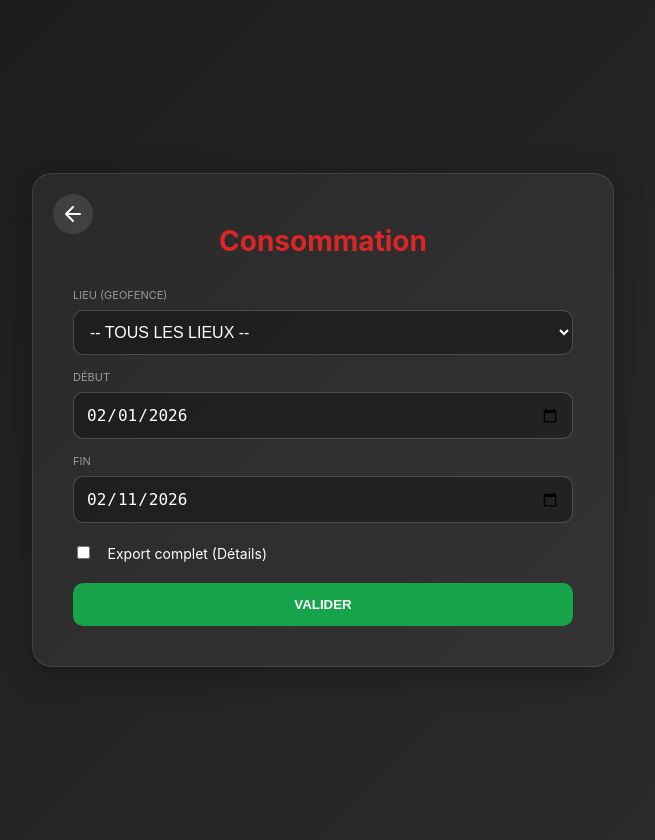
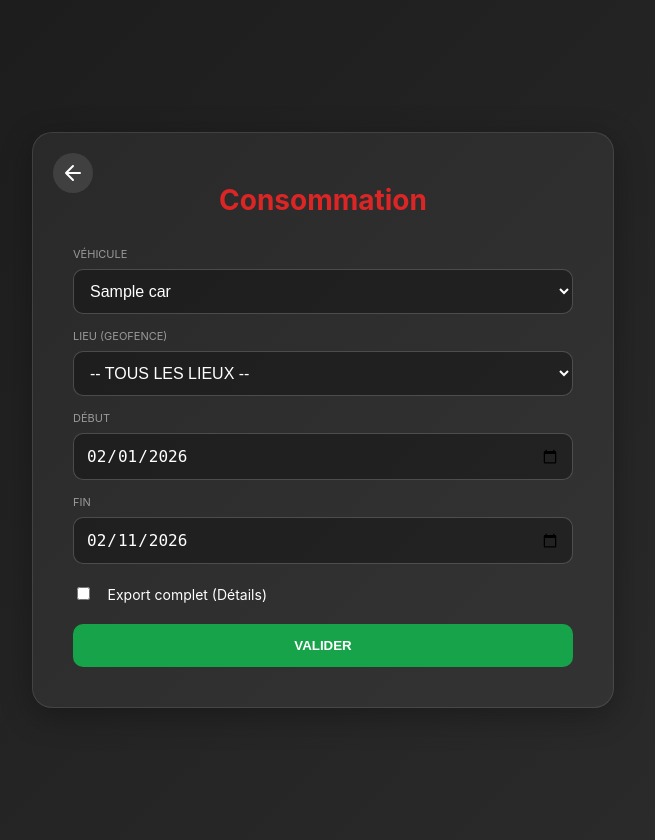
Before and after one commit to infrarik/teslamatemail, a PHP site: page /teslacalcul.php in a window 1280 px wide. Shown: the whole page, without its empty margins (317-972 px from the left). Run offline with PHP 8.4, Linux system fonts and the light colour scheme; tables that the repository leaves empty or names only in its code hold one stand-in row (values such as "Sample post"); some libraries are stand-ins or nearby versions.

Commit message:
Update teslacalcul.php

```diff
--- a/www/teslacalcul.php
+++ b/www/teslacalcul.php
@@ -31,7 +31,10 @@ try {
     die("Erreur de connexion : " . $e->getMessage());
 }
 
-// --- 4. RÉCUPÉRATION GEOFENCES ---
+// --- 4. RÉCUPÉRATION DES VÉHICULES ET GEOFENCES ---
+$stmt_cars = $pdo->query("SELECT id, COALESCE(name, model) as display_name FROM cars ORDER BY id ASC");
+$cars = $stmt_cars->fetchAll(PDO::FETCH_ASSOC);
+
 $stmt_geo = $pdo->query("SELECT id, name FROM geofences ORDER BY name ASC");
 $geofences = $stmt_geo->fetchAll(PDO::FETCH_ASSOC);
 
@@ -40,22 +43,32 @@ $resultats = ['nb' => 0, 'total_kwh' => 0, 'total_km' => 0];
 $historique_fusionne = [];
 $date_debut = $_POST['date_debut'] ?? date('Y-m-01');
 $date_fin = $_POST['date_fin'] ?? date('Y-m-d');
+$selected_car = $_POST['car_id'] ?? ($cars[0]['id'] ?? 1);
 $selected_geo = $_POST['geofence'] ?? 'TOUS';
 $export_complet = isset($_POST['export_complet']) ? 1 : 0;
-$cols = $_POST['cols'] ?? ['date', 'kwh', 'duree', 'km', 'ville', 'gps']; // Colonnes par défaut
+$cols = $_POST['cols'] ?? ['date', 'kwh', 'duree', 'km', 'ville', 'gps'];
 $status_message = ""; $status_type = "";
+
+// Trouver le nom du véhicule sélectionné pour les titres
+$car_name_display = "Véhicule inconnu";
+foreach ($cars as $car) {
+    if ($car['id'] == $selected_car) {
+        $car_name_display = $car['display_name'];
+        break;
+    }
+}
 
 if (isset($_POST['calculer']) || isset($_POST['envoyer_email']) || isset($_POST['telecharger_pdf']) || isset($_POST['telecharger_csv'])) {
 
     try {
-        $params = ['debut' => $date_debut, 'fin' => $date_fin];
-        $where_charge = " WHERE cp.start_date >= :debut AND cp.start_date < (:fin::date + interval '1 day') AND cp.charge_energy_added > 0";
+        $params = ['debut' => $date_debut, 'fin' => $date_fin, 'car_id' => $selected_car];
+
+        $where_charge = " WHERE cp.car_id = :car_id AND cp.start_date >= :debut AND cp.start_date < (:fin::date + interval '1 day') AND cp.charge_energy_added > 0";
         if ($selected_geo !== 'TOUS') {
             $where_charge .= " AND cp.geofence_id = :geo_id";
             $params['geo_id'] = $selected_geo;
         }
 
-        // 1. Charges par jour + Ville
         $sql_rec = "SELECT cp.start_date::date as date_f, SUM(cp.charge_energy_added) as kwh, SUM(EXTRACT(EPOCH FROM (cp.end_date - cp.start_date))/60) as duree, MAX(p.latitude) as lat, MAX(p.longitude) as lon, MAX(a.city) as ville
                     FROM charging_processes cp
                     LEFT JOIN addresses a ON a.id = cp.address_id
@@ -65,15 +78,13 @@ if (isset($_POST['calculer']) || isset($_POST['envoyer_email']) || isset($_POST[
         $stmt_rec->execute($params);
         $charges_par_jour = $stmt_rec->fetchAll(PDO::FETCH_ASSOC);
 
-        // 2. Trajets par jour
         $sql_tra = "SELECT start_date::date as date_f, SUM(distance) as km, SUM(EXTRACT(EPOCH FROM (end_date - start_date))/60) as duree
-                    FROM drives WHERE start_date >= :debut AND start_date < (:fin::date + interval '1 day') AND distance > 0.1
+                    FROM drives WHERE car_id = :car_id AND start_date >= :debut AND start_date < (:fin::date + interval '1 day') AND distance > 0.1
                     GROUP BY start_date::date";
         $stmt_tra = $pdo->prepare($sql_tra);
-        $stmt_tra->execute(['debut' => $date_debut, 'fin' => $date_fin]);
+        $stmt_tra->execute(['car_id' => $selected_car, 'debut' => $date_debut, 'fin' => $date_fin]);
         $trajets_par_jour = $stmt_tra->fetchAll(PDO::FETCH_ASSOC);
 
-        // 3. Fusion et totaux
         $temp_hist = [];
         $total_kwh_accumule = 0; $total_km_accumule = 0; $compteur_jours_charge = 0;
 
@@ -101,8 +112,10 @@ if (isset($_POST['calculer']) || isset($_POST['envoyer_email']) || isset($_POST[
 
     // --- ENVOI EMAIL ---
     if (isset($_POST['envoyer_email']) && !empty($config['NOTIFICATION_EMAIL'])) {
-        $to = $config['NOTIFICATION_EMAIL']; $subject = "Rapport TeslaMate - $date_debut au $date_fin";
-        $body = "Distance : ".$resultats['total_km']." km | Energie : ".$resultats['total_kwh']." kWh | Charges : ".$resultats['nb']."\n\nDétail :\n";
+        $to = $config['NOTIFICATION_EMAIL'];
+        $subject = "Rapport TeslaMate - $car_name_display - $date_debut au $date_fin";
+        $body = "Véhicule : $car_name_display\n";
+        $body .= "Distance : ".$resultats['total_km']." km | Energie : ".$resultats['total_kwh']." kWh | Charges : ".$resultats['nb']."\n\nDétail :\n";
         foreach ($historique_fusionne as $l) {
             $line = [];
             if(in_array('date', $cols)) $line[] = date('d/m/Y', strtotime($l['date']));
@@ -118,15 +131,14 @@ if (isset($_POST['calculer']) || isset($_POST['envoyer_email']) || isset($_POST[
     // --- PDF / PRINT ---
     if (isset($_POST['telecharger_pdf'])) {
         echo '<!DOCTYPE html><html><head><meta charset="UTF-8"><style>body{font-family:sans-serif;padding:20px} h1{color:#dc2626;text-align:center} table{width:100%;border-collapse:collapse;margin-top:20px} td,th{border:1px solid #ddd;padding:10px;text-align:center;font-size:13px} th{background:#dc2626;color:#fff}</style></head><body>';
-        echo '<h1>Rapport TeslaMate</h1><p style="text-align:center">Période : '.$date_debut.' au '.$date_fin.'</p>';
+        echo '<h1>Rapport TeslaMate - '.htmlspecialchars($car_name_display).'</h1>';
+        echo '<p style="text-align:center">Période : '.$date_debut.' au '.$date_fin.'</p>';
         echo '<div style="margin-bottom:20px;text-align:center"><strong>Distance :</strong> '.$resultats['total_km'].' km | <strong>Charges :</strong> '.$resultats['nb'].' | <strong>Energie :</strong> '.$resultats['total_kwh'].' kWh</div>';
         echo '<table><tr>';
-        if(in_array('date', $cols)) echo '<th>Date</th>';
-        if(in_array('kwh', $cols)) echo '<th>kWh</th>';
-        if(in_array('duree', $cols)) echo '<th>Durée</th>';
-        if(in_array('km', $cols)) echo '<th>km</th>';
-        if(in_array('ville', $cols)) echo '<th>Ville</th>';
-        if(in_array('gps', $cols)) echo '<th>GPS</th>';
+        foreach($cols as $c) {
+            $labels = ['date'=>'Date','kwh'=>'kWh','duree'=>'Durée','km'=>'km','ville'=>'Ville','gps'=>'GPS'];
+            echo "<th>".$labels[$c]."</th>";
+        }
         echo '</tr>';
         foreach ($historique_fusionne as $l) {
             echo '<tr>';
@@ -146,17 +158,10 @@ if (isset($_POST['calculer']) || isset($_POST['envoyer_email']) || isset($_POST[
     if (isset($_POST['telecharger_csv'])) {
         header('Content-Type: text/csv'); header('Content-Disposition: attachment; filename="export.csv"');
         $f = fopen('php://output', 'w');
-        $header = [];
-        foreach($cols as $c) $header[] = strtoupper($c);
-        fputcsv($f, $header, ';');
+        fputcsv($f, array_map('strtoupper', $cols), ';');
         foreach($historique_fusionne as $l) {
             $row = [];
-            if(in_array('date', $cols)) $row[] = $l['date'];
-            if(in_array('kwh', $cols)) $row[] = ($l['kwh']?:'');
-            if(in_array('duree', $cols)) $row[] = $l['duree'];
-            if(in_array('km', $cols)) $row[] = ($l['km']?:'');
-            if(in_array('ville', $cols)) $row[] = $l['ville'];
-            if(in_array('gps', $cols)) $row[] = $l['gps'];
+            foreach($cols as $c) $row[] = $l[$c] ?? '';
             fputcsv($f, $row, ';');
         }
         fclose($f); exit;
@@ -189,7 +194,6 @@ if (isset($_POST['calculer']) || isset($_POST['envoyer_email']) || isset($_POST[
         .result-item { display: flex; justify-content: space-between; margin-bottom: 10px; font-size: 18px; }
         .result-value { font-weight: bold; color: #4ade80; }
         .alert { padding: 12px; border-radius: 8px; text-align: center; margin-bottom: 20px; }
-        .success { background: rgba(34, 197, 94, 0.2); color: #4ade80; }
         #export_complet:checked ~ .checkbox-group { display: block; }
     </style>
 </head>
@@ -197,9 +201,16 @@ if (isset($_POST['calculer']) || isset($_POST['envoyer_email']) || isset($_POST[
     <div class="container">
         <a href="tesla.php" class="back-button"><svg viewBox="0 0 24 24"><path d="M19 12H5M12 19l-7-7 7-7" stroke-linecap="round" stroke-linejoin="round"/></svg></a>
         <h1>Consommation</h1>
-        <?php if ($status_message): ?><div class="alert <?php echo $status_type; ?>"><?php echo $status_message; ?></div><?php endif; ?>
+        <?php if ($status_message): ?><div class="alert success"><?php echo $status_message; ?></div><?php endif; ?>
 
-        <form method="POST" id="mainForm">
+        <form method="POST">
+            <label>Véhicule</label>
+            <select name="car_id">
+                <?php foreach ($cars as $car): ?>
+                    <option value="<?php echo $car['id']; ?>" <?php if($selected_car == $car['id']) echo 'selected'; ?>><?php echo htmlspecialchars($car['display_name']); ?></option>
+                <?php endforeach; ?>
+            </select>
+
             <label>Lieu (Geofence)</label>
             <select name="geofence">
                 <option value="TOUS" <?php if($selected_geo == 'TOUS') echo 'selected'; ?>>-- TOUS LES LIEUX --</option>
@@ -250,17 +261,11 @@ if (isset($_POST['calculer']) || isset($_POST['envoyer_email']) || isset($_POST[
     </div>
 
     <script>
-        // Gestion du "Tout sélectionner"
         const toggleAll = document.getElementById('toggleAll');
         const checkboxes = document.querySelectorAll('.col-check');
-
         toggleAll.addEventListener('change', function() {
-            checkboxes.forEach(cb => {
-                cb.checked = toggleAll.checked;
-            });
+            checkboxes.forEach(cb => { cb.checked = toggleAll.checked; });
         });
-
-        // Si on décoche manuellement un item, on décoche "Tout sélectionner"
         checkboxes.forEach(cb => {
             cb.addEventListener('change', function() {
                 if(!this.checked) toggleAll.checked = false;
```
